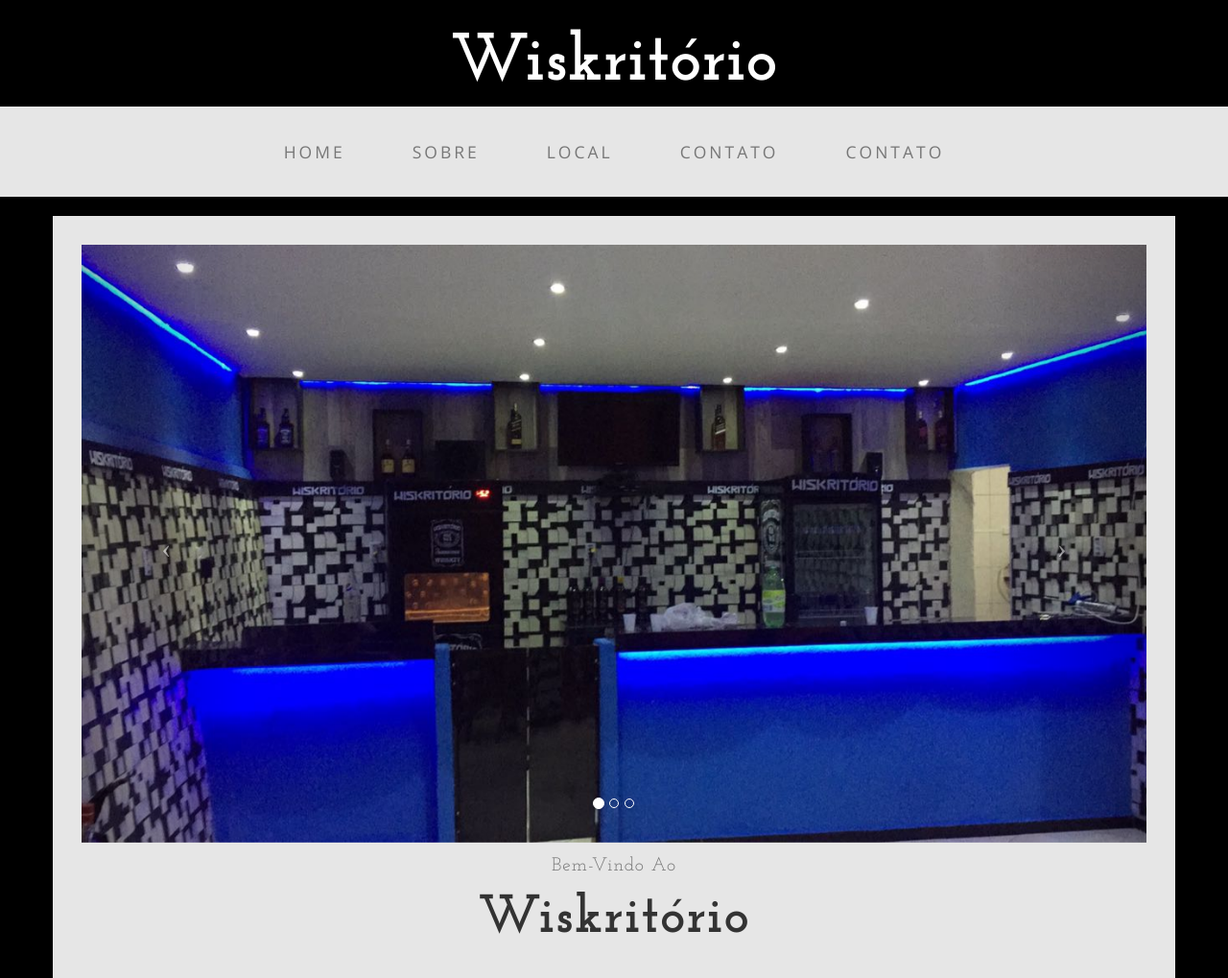
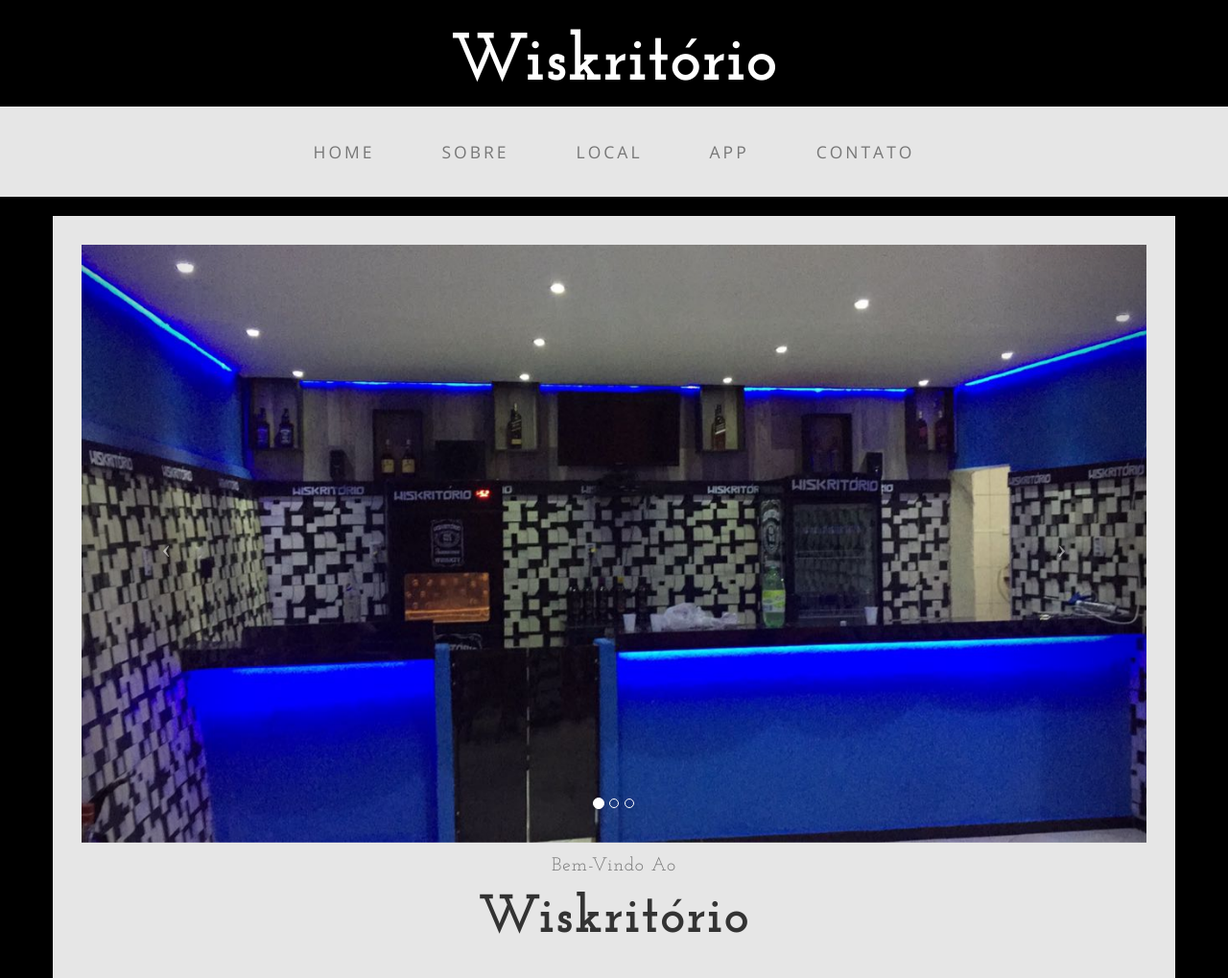
Before and after one commit to wiskritorio/wiskritorio.github.io, a plain HTML site: page index.html in a window 1280 px wide. Shown: the top 1019 px of the page at 96% size. Drawn offline with nearby package versions, Linux system fonts and the light colour scheme.

Commit message:
Update index.html

```diff
--- a/index.html
+++ b/index.html
@@ -62,7 +62,7 @@
                         <a href="blog.html">Local</a>
                     </li>
                     <li>
-                        <a href="contact.html">Contato</a>
+                        <a href="contact.html">App</a>
                     </li>
                     <li>
                         <a href="https://app.wiskritorio.com.br">Contato</a>
```
